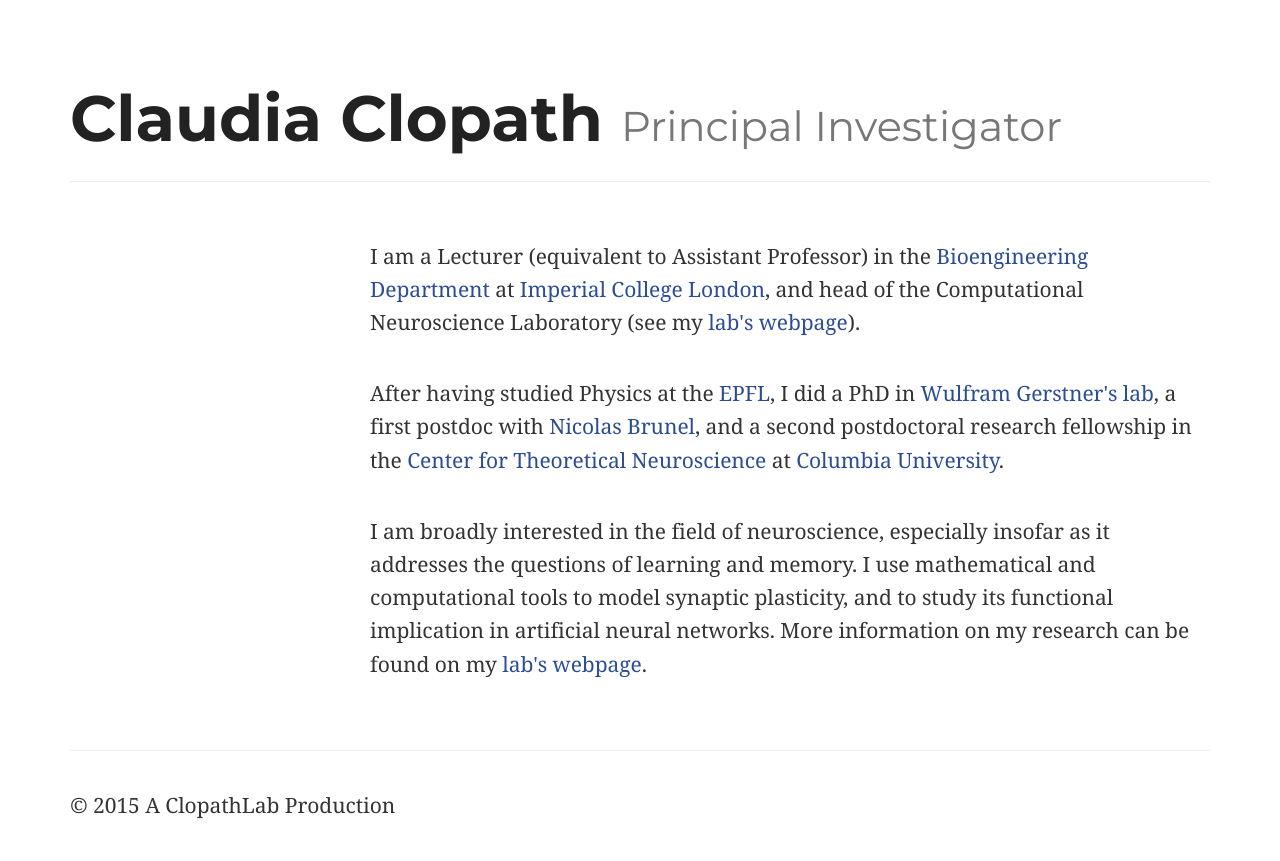
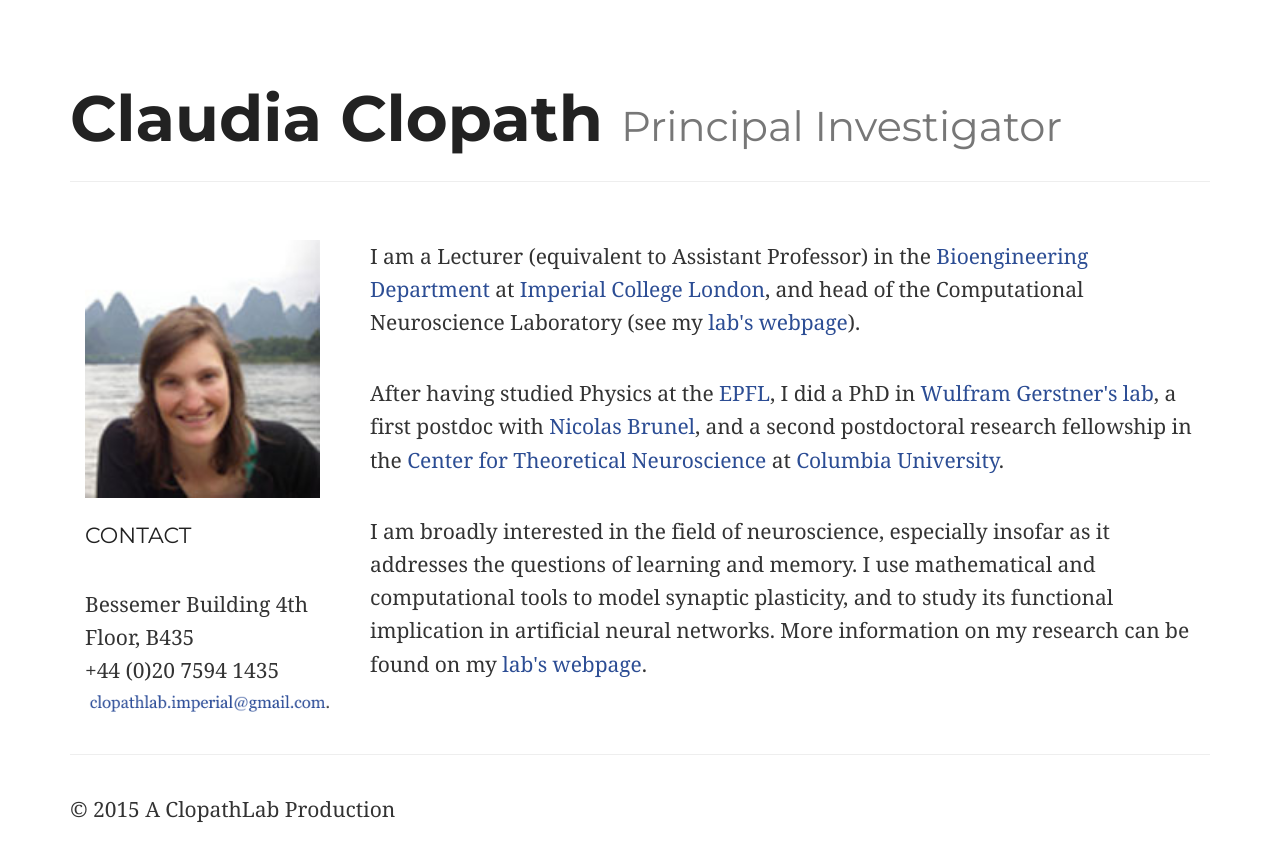
Before and after one commit to gdelamar/clopathlab.github, a Jekyll site: the page built from members/claudia_clopath.html, in a window 1280 px wide. Shown: the top 861 px of the page. Built offline with Jekyll 4.4.1, drawn with Linux system fonts in a browser that asks for light colours; nearby versions of some CDN libraries; library files that are not in the unit come from our copies.

Commit message:
remove animations

```diff
--- a/assets/js/custom.js
+++ b/assets/js/custom.js
@@ -43,18 +43,19 @@
 		var navbar = $('.navbar');
 		var navHeight = navbar.height();
 
-		if($("#intro").length === 0) {
-			navbar.addClass('navbar-color');
-		}
+		//if($("#intro").length === 0) {
+		//	navbar.addClass('navbar-color');
+		//}
+		navbar.addClass('navbar-color');
 
-		$(window).scroll(function() {
-			if($(this).scrollTop() >= navHeight || $("#intro").length === 0) {
-				navbar.addClass('navbar-color');
-			}
-			else {
-				navbar.removeClass('navbar-color');
-			}
-		});
+		//$(window).scroll(function() {
+		//	if($(this).scrollTop() >= navHeight || $("#intro").length === 0) {
+		//		navbar.addClass('navbar-color');
+		//	}
+		//	else {
+		//		navbar.removeClass('navbar-color');
+		//	}
+		//});
 
 		if($(window).width() <= 1000) {
 			navbar.addClass('custom-collapse');
--- a/code.html
+++ b/code.html
@@ -10,7 +10,7 @@
 
 {% for code in site.data.codes %}
 
-    <div class ="row vertical-align wow bounceInRight animated">
+    <div class ="row vertical-align">
     <h3 class="publititle">{{ code.title }}</h3>
         <div class="col-xs-2 vcenter text-center">
             <a href="{{ code.link}}"><i class="fa fa-4x fa-code"></i></a>
--- a/funding.html
+++ b/funding.html
@@ -16,7 +16,7 @@
 
         <div class="col-xs-12 col-sm-6 text-center fundings">
             <h3 class="funding"><a href="{{funding.link}}">{{ funding.title }}</a></h3>
-            <img class="funding" src="assets/images/{{ funding.image}}"/>
+            <img class="funding" src="{{ site.baseurl}}/assets/images/{{ funding.image}}"/>
         </div>
 
 {% endfor %}
--- a/members/claudia_clopath.html
+++ b/members/claudia_clopath.html
@@ -8,19 +8,12 @@
 ---
 {% include JB/setup %}
 
-<div class="col-md-3 hidden-xs wow bounceInLeft animated">
+<div class="col-md-3 hidden-xs">
     <img class="avatar" src="{{ site.baseurl}}/assets/images/claudia_c.jpg">
     <h3>Contact</h3>
     <p>Bessemer Building 4th Floor, B435<br/>
     +44 (0)20 7594 1435 <br/>
-    <script TYPE="text/javascript">
-        <!--
-        // protected email script by Joe Maller
-        emailE='imperial.ac.uk'
-        emailE=('c.clopath' + '@' + emailE)
-        document.write('<A href="mailto:' + emailE + '">' + emailE + '</a>')
-        //-->
-    </script></p>
+    <img src="{{ site.baseurl}}/assets/images/email.png"></p>
 </div>
 <div class="col-md-9">
     <p>I am a Lecturer (equivalent to Assistant Professor) in the <a href="http://www3.imperial.ac.uk/bioengineering"  >
--- a/publications.html
+++ b/publications.html
@@ -10,7 +10,7 @@
 
 {% for publication in site.data.publications %}
 
-<div class ="row wow bounceInLeft animated">
+<div class ="row">
 <h3 class="publititle">{{ publication.title }}</h3>
     <h4>{{ publication.authors }}</h4>
 
```
Also changed, not shown: _layouts/default.html (+4 -4 lines), assets/images/email.png (added).
